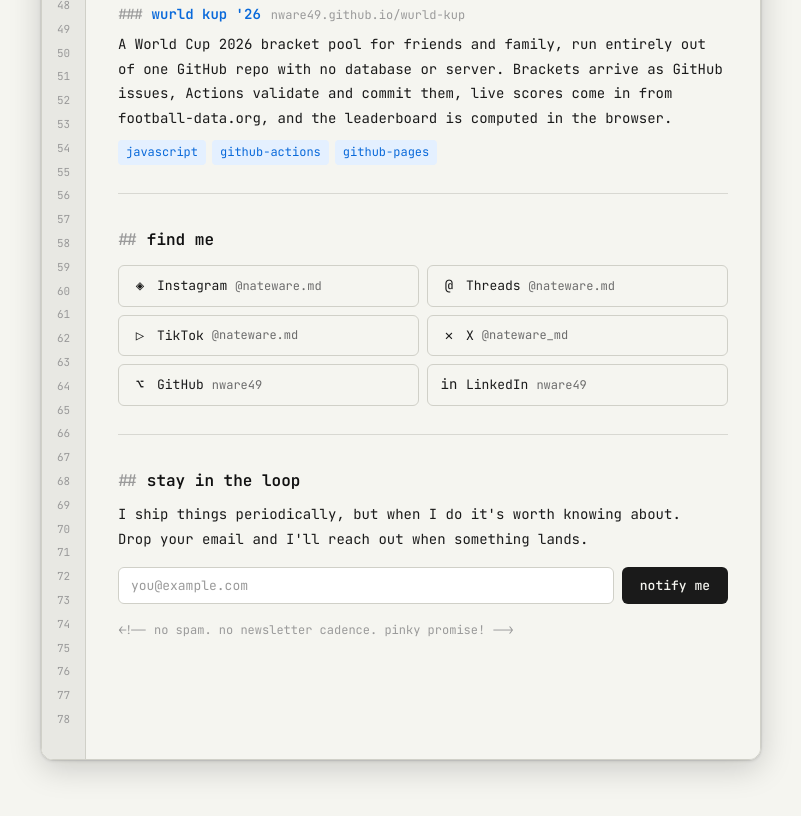
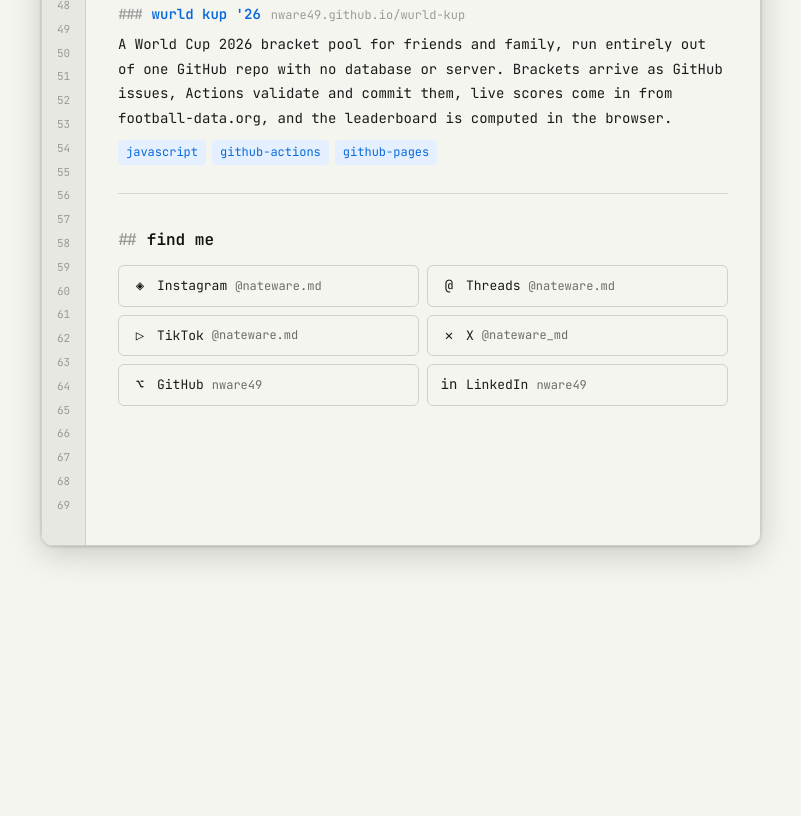
Before and after one commit to nware49/nateware, a plain HTML site: page index.html in a window 1280 px wide. Shown: the part 1228-2044 px from the top of the page, without its empty margins (239-1040 px from the left). After the commit the page ends 1838 px from the top, so only its background shows below. Drawn offline with Linux system fonts and the light colour scheme.

Commit message:
Remove "stay in the loop" email signup section
Drops the waitlist form along with its submit script and styles.

Co-Authored-By: Claude Opus 5.5 <noreply@anthropic.com>
Claude-Session: https://claude.ai/code/session_01NWLvaRZ7A1rn4tKjBQCVoY

```diff
--- a/index.html
+++ b/index.html
@@ -380,67 +380,6 @@
 
     .social-handle { color: var(--muted); font-size: 12px; }
 
-    /* email section */
-    .email-section {
-      margin-top: 8px;
-    }
-
-    .email-form {
-      display: flex;
-      gap: 8px;
-      margin-top: 12px;
-      flex-wrap: wrap;
-    }
-
-    .email-input {
-      flex: 1;
-      min-width: 200px;
-      background: var(--input-bg);
-      border: 1px solid var(--input-border);
-      border-radius: 6px;
-      padding: 9px 12px;
-      font-family: var(--font-mono);
-      font-size: 13px;
-      color: var(--body);
-      outline: none;
-      transition: border-color 0.15s;
-    }
-    .email-input::placeholder { color: var(--faint); }
-    .email-input:focus { border-color: var(--link); }
-
-    .email-btn {
-      background: var(--btn-bg);
-      color: var(--btn-color);
-      border: none;
-      border-radius: 6px;
-      padding: 9px 18px;
-      font-family: var(--font-mono);
-      font-size: 13px;
-      font-weight: 500;
-      cursor: pointer;
-      transition: opacity 0.15s;
-      white-space: nowrap;
-    }
-    .email-btn:hover { opacity: 0.8; }
-    .email-btn:disabled { opacity: 0.5; cursor: default; }
-
-    .success-msg {
-      font-size: 12px;
-      color: #28c840;
-      margin-top: 8px;
-      display: none;
-    }
-    .success-msg.visible { display: block; }
-
-    /* footer note */
-    .md-comment {
-      color: var(--faint);
-      font-size: 12px;
-      margin-top: 8px;
-    }
-    .md-comment::before { content: '<!-- '; }
-    .md-comment::after  { content: ' -->'; }
-
     /* ── CURSOR BLINK ── */
     .cursor {
       display: inline-block;
@@ -629,33 +568,6 @@
         </a>
       </div>
 
-      <hr class="md-hr" />
-
-      <!-- Notify -->
-      <div class="email-section">
-        <h2 class="md-h2">stay in the loop</h2>
-        <p class="md-p">
-          I ship things periodically, but when I do it's worth knowing about.<br />
-          Drop your email and I'll reach out when something lands.
-        </p>
-
-        <div class="email-form">
-          <input
-            class="email-input"
-            type="email"
-            id="emailInput"
-            placeholder="you@example.com"
-            autocomplete="email"
-            aria-label="Your email address"
-          />
-          <button class="email-btn" id="submitBtn" onclick="handleSubmit()">notify me</button>
-        </div>
-        <p class="success-msg" id="successMsg" role="status">
-          ✓ saved. i'll reach out when something worth seeing is ready for your eyes.
-        </p>
-        <p class="md-comment" style="margin-top: 16px;">no spam. no newsletter cadence. pinky promise!</p>
-      </div>
-
     </div><!-- /content -->
   </div><!-- /editor -->
 
@@ -709,73 +621,6 @@
   // run after fonts load + on resize
   document.fonts.ready.then(renderGutter);
   window.addEventListener('resize', renderGutter);
-
-  // ── SUPABASE CONFIG ──
-  const SUPABASE_URL = 'https://sdmepimcxpywqrlhvcub.supabase.co';
-  const SUPABASE_ANON_KEY = 'eyJhbGciOiJIUzI1NiIsInR5cCI6IkpXVCJ9.eyJpc3MiOiJzdXBhYmFzZSIsInJlZiI6InNkbWVwaW1jeHB5d3FybGh2Y3ViIiwicm9sZSI6ImFub24iLCJpYXQiOjE3NzQ0ODk0NzAsImV4cCI6MjA5MDA2NTQ3MH0.YpSdRovwIAdA1Q49cGRGyeA37WRaF1UrTuwiDBg5QDY';
-
-  // ── EMAIL SUBMIT ──
-  async function handleSubmit() {
-    const input = document.getElementById('emailInput');
-    const submitBtn = document.getElementById('submitBtn');
-    const msg = document.getElementById('successMsg');
-    const email = input.value.trim();
-
-    if (!email || !email.includes('@')) {
-      input.focus();
-      input.style.borderColor = '#ff5f57';
-      setTimeout(() => { input.style.borderColor = ''; }, 1200);
-      return;
-    }
-
-    submitBtn.disabled = true;
-    submitBtn.textContent = 'saving...';
-
-    try {
-      const res = await fetch(`${SUPABASE_URL}/rest/v1/waitlist`, {
-        method: 'POST',
-        headers: {
-          'Content-Type': 'application/json',
-          'apikey': SUPABASE_ANON_KEY,
-          'Authorization': `Bearer ${SUPABASE_ANON_KEY}`,
-          'Prefer': 'return=minimal'
-        },
-        body: JSON.stringify({ email })
-      });
-
-      if (res.status === 409) {
-        input.disabled = true;
-        submitBtn.textContent = 'saved';
-        msg.textContent = "✓ you're already on the list.";
-        msg.classList.add('visible');
-        return;
-      }
-
-      if (!res.ok) throw new Error(`HTTP ${res.status}`);
-
-      input.disabled = true;
-      submitBtn.textContent = 'saved';
-      msg.textContent = "✓ saved. i'll reach out when something worth knowing drops.";
-      msg.classList.add('visible');
-
-    } catch (err) {
-      console.error('Supabase insert failed:', err);
-      submitBtn.disabled = false;
-      submitBtn.textContent = 'notify me';
-      input.style.borderColor = '#ff5f57';
-      msg.textContent = '✗ something went wrong — try again.';
-      msg.style.color = '#ff5f57';
-      msg.classList.add('visible');
-      setTimeout(() => {
-        input.style.borderColor = '';
-        msg.classList.remove('visible');
-      }, 3000);
-    }
-  }
-
-  document.getElementById('emailInput').addEventListener('keydown', (e) => {
-    if (e.key === 'Enter') handleSubmit();
-  });
 </script>
 
 </body>
```
